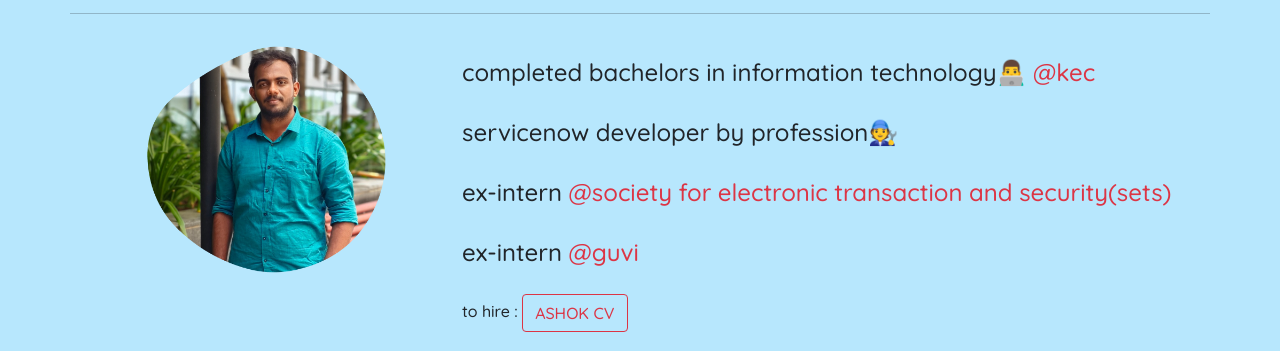
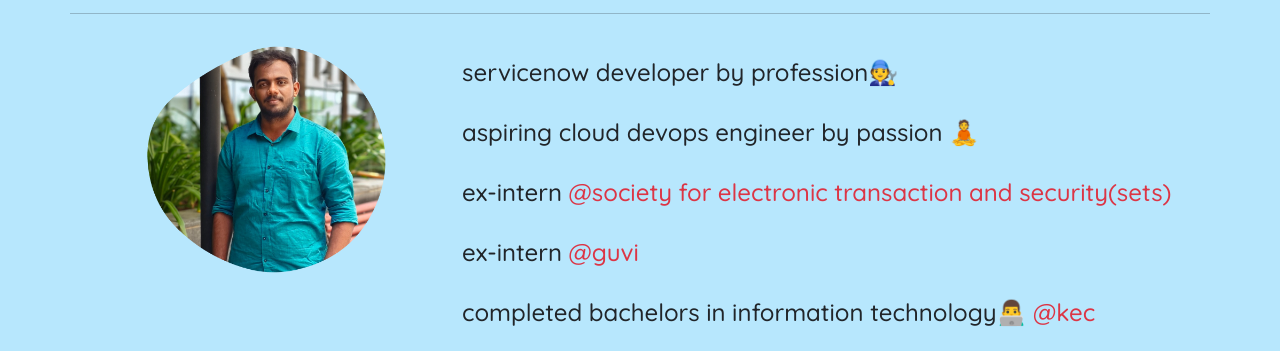
Before and after one commit to ashokide/ashokide.github.io, a plain HTML site: page index.html in a window 1280 px wide. Shown: the part 239-590 px from the top of the page. Drawn offline with nearby package versions, Linux system fonts and the light colour scheme.

Commit message:
Updated profile

```diff
--- a/index.html
+++ b/index.html
@@ -30,16 +30,17 @@
                     <img src="./assets/images/ashok_dp.png" alt="ashok_dp" class="img-fluid w-75">
                 </div>
                 <div class="col-lg-8">
-                    <p class="fs-4 mt-4">completed bachelors in information technology👨‍💻 <a class="text-decoration-none text-danger"
-                        href="https://kongu.ac.in/" target="_blank" rel="noopener noreferrer">@kec</a></p>
                     <p class="fs-4 mt-4">servicenow developer by profession🧑‍🔧</p>
+                    <p class="fs-4 mt-4">aspiring cloud devops engineer by passion 🧘</p>
                     <p class="fs-4 mt-4">ex-intern <a class="text-decoration-none text-danger"
                         href="https://www.setsindia.in/" target="_blank" rel="noopener noreferrer">@society for electronic transaction and security(sets)</a></p>
                     <p class="fs-4 mt-4">ex-intern <a class="text-decoration-none text-danger"
                         href="https://www.guvi.in/" target="_blank" rel="noopener noreferrer">@guvi</a></p>
+                    <p class="fs-4 mt-4">completed bachelors in information technology👨‍💻 <a class="text-decoration-none text-danger"
+                        href="https://kongu.ac.in/" target="_blank" rel="noopener noreferrer">@kec</a></p>
                     <p class="mt-4">to hire :
-                        <a href="./assets/Ashok_CV.pdf" target="_blank">
-                            <button class="btn btn-outline-danger">ASHOK CV</button>
+                        <a href="./assets/ashok-cv.pdf" target="_blank">
+                            <button class="btn btn-outline-danger">ashok cv</button>
                         </a>
                     </p>
                     <div class="row p-1 mt-4 mb-4 text-center">
```
